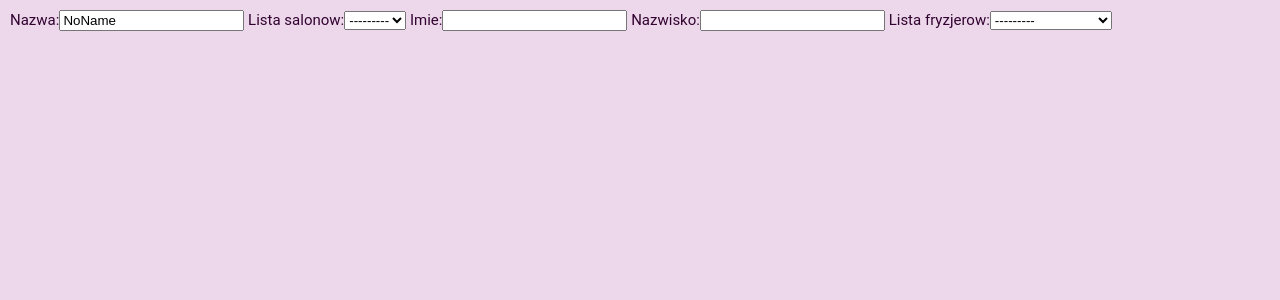
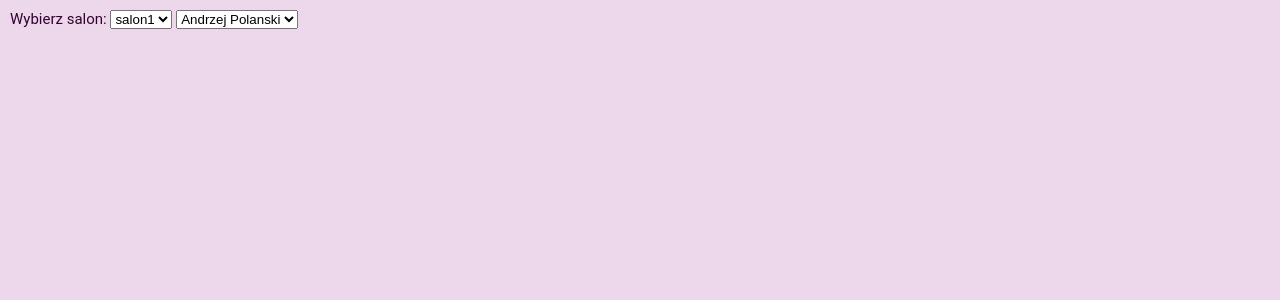
Before and after one commit to lukasenko990/Ocen-Fryzjera, a Django app: page /dodaj_fryzjera/ in a window 1280 px wide. Shown: the part 70-370 px from the top of the page. Run offline with Django 3.2, Linux system fonts and the light colour scheme; data comes from the database, SQL or seed files in the repository.

Commit message:
deleted forms
deleted forms, added simple html drop-down list
esssss

```diff
--- a/Project_files/main/forms.py
+++ b/Project_files/main/forms.py
@@ -45,21 +45,3 @@ class SalonUpdateForm(forms.ModelForm):
 
 class DateForm(forms.Form):
     date = forms.DateTimeField(input_formats=['%d/%m/%Y %H:%M'])
-
-
-class DropDownSalon(forms.ModelForm):
-    lista_salonow = forms.ModelChoiceField(queryset=Salon.objects.all())
-
-    class Meta:
-        model = Salon
-        fields = ['nazwa']
-
-
-class DodajFryzjera(forms.ModelForm):
-    lista_fryzjerow = forms.ModelChoiceField(queryset=Fryzjer.objects.all())
-    class Meta:
-        model = Fryzjer
-        fields = ['imie', 'nazwisko']
-        widgets = {
-            'r': forms.HiddenInput(),
-        }
--- a/Project_files/main/templates/main/dodaj_fryzjera.html
+++ b/Project_files/main/templates/main/dodaj_fryzjera.html
@@ -3,9 +3,20 @@
 
 {% block content %}
 
+<form action="{% url 'dodaj_fryzjera' %}" method="POST">
+<label for="salon">Wybierz salon:</label>
 
-{{salon_form}}
-    {{ fryzjer_form }}
+<select name="salon" id="salon">
+  {% for salon in salony %}
+  <option value="{{salon.id}}">{{ salon.nazwa }}</option>
+    {% endfor %}
+</select>
+
+<select name="fryzjer" id="fryzjer">
+  {% for fryzjer in fryzjerzy %}
+  <option value="{{fryzjer.id}}">{{ fryzjer.imie }} {{ fryzjer.nazwisko }}</option>
+    {% endfor %}
+</select>
 
 
 {% endblock %}
--- a/Project_files/main/views.py
+++ b/Project_files/main/views.py
@@ -3,7 +3,7 @@ from django.contrib.auth.decorators import login_required
 from django.contrib import messages
 from django.http import HttpResponseRedirect
 from django.shortcuts import render, redirect, get_object_or_404
-from .forms import RegisterForm,  RegisterFormKlient, RegisterFormFryzjer, FryzjerUpdateForm, KlientUpdateForm, SalonUpdateForm, DropDownSalon, DodajFryzjera
+from .forms import RegisterForm,  RegisterFormKlient, RegisterFormFryzjer, FryzjerUpdateForm, KlientUpdateForm, SalonUpdateForm
 from .models import Salon, Fryzjer, Klient, Usluga, Zamowienie
 from django.contrib.auth.models import User
 from django.db.models import Q
@@ -252,12 +252,13 @@ def umow_wizyte(request, id):
 
 
 def dodaj_fryzjera(request):
-    salon_form = DropDownSalon()
-    fryzjer_form = DodajFryzjera()
+    salony = Salon.objects.all()
+    fryzjerzy = Fryzjer.objects.all()
 
     context = {
-        'salon_form': salon_form,
-        'fryzjer_form': fryzjer_form,
+
+        'salony': salony,
+        'fryzjerzy': fryzjerzy,
     }
 
     return render(request, 'main/dodaj_fryzjera.html', context)
```
